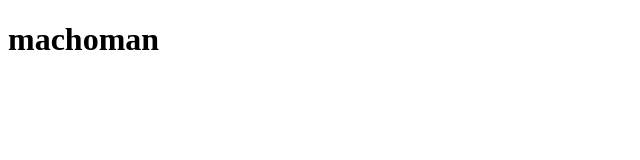
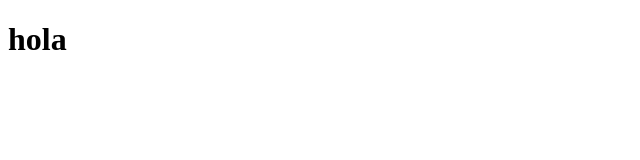
Before and after one commit to kramirez36/mi-primer-repo, a plain HTML site: page index.html in a window 1280 px wide. Shown: the whole page, without its empty margins (0-640 px from the left). Drawn offline with Linux system fonts and the light colour scheme.

Commit message:
agregado

```diff
--- a/index.html
+++ b/index.html
@@ -6,6 +6,6 @@
     <title>Document</title>
 </head>
 <body>
-    <h1>machoman</h1>
+    <h1>hola</h1>
 </body>
 </html>
```
